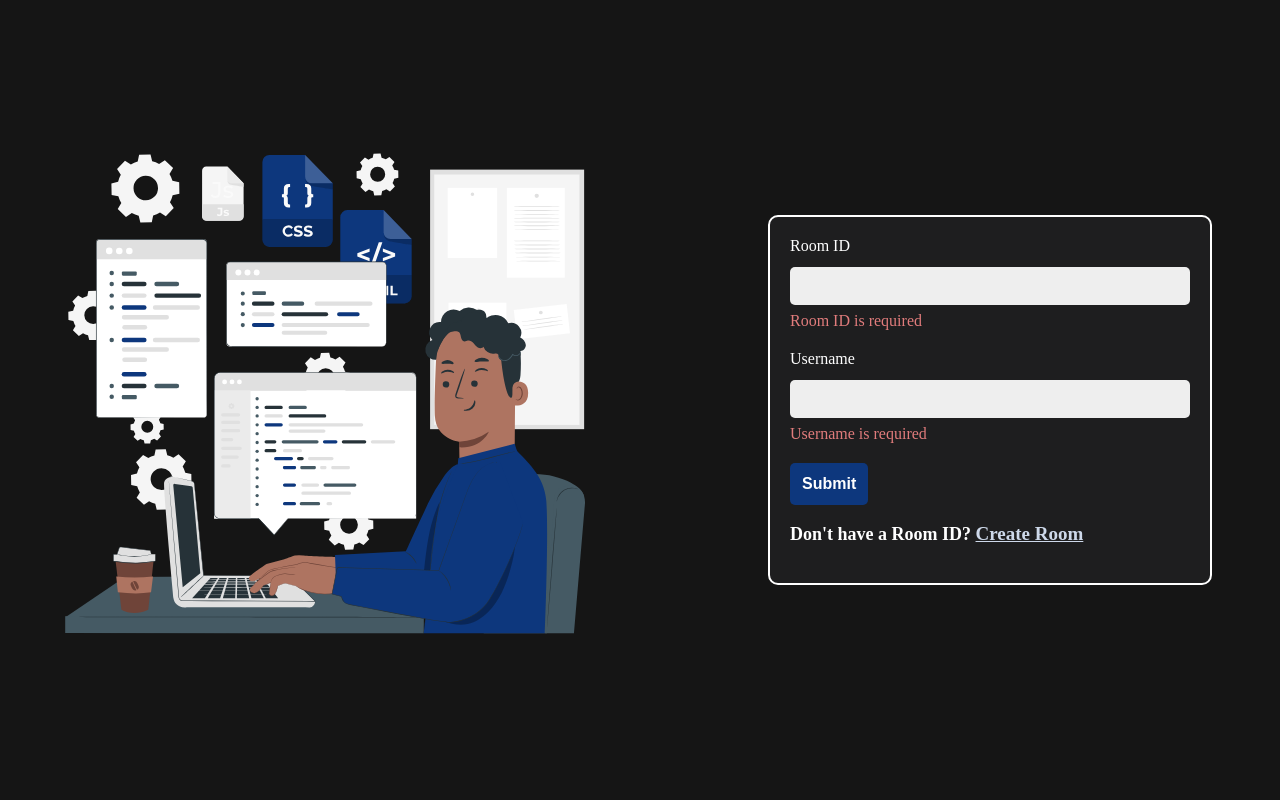
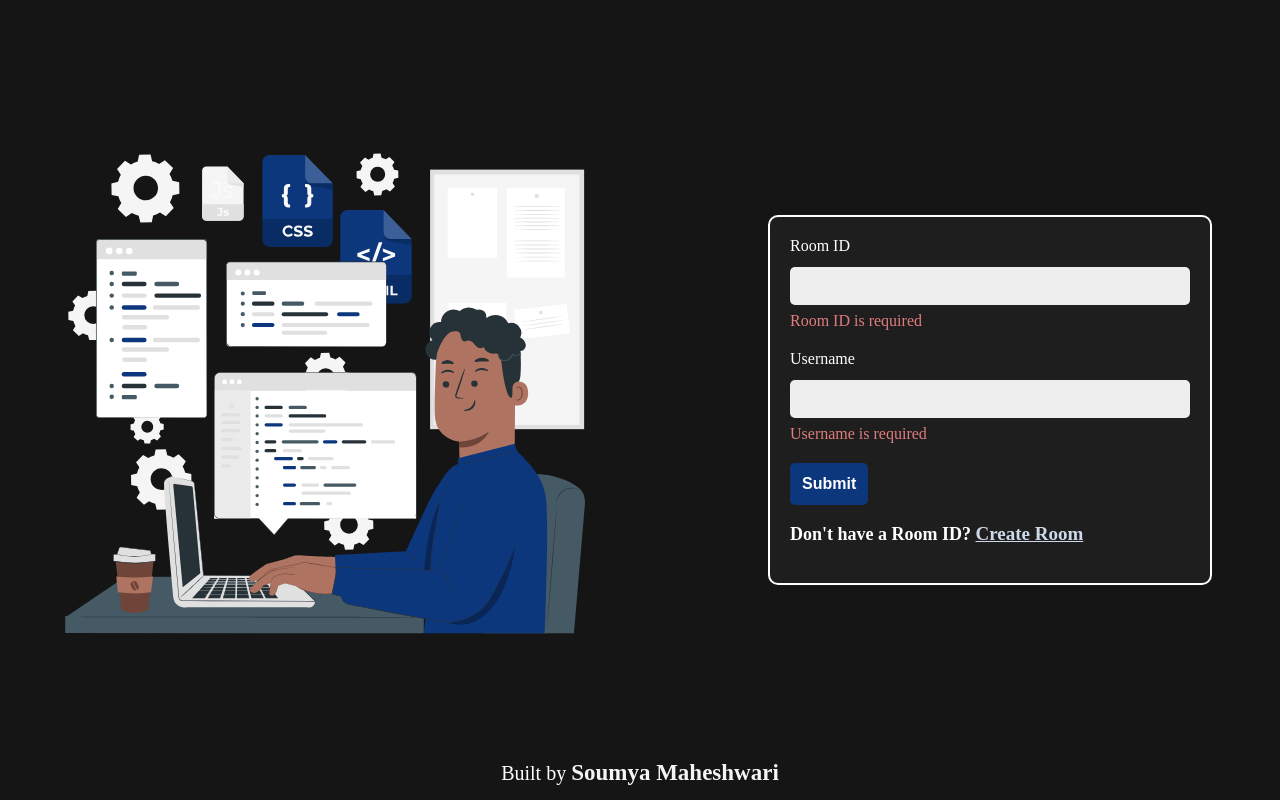
Before and after one commit to soumya-maheshwari/CollaboWrite, a React (Vite) app: page / in a window 1280 px wide. Built offline with nearby package versions, Linux system fonts and the light colour scheme; no server answers.

Commit message:
ADD:Footer

```diff
--- a/src/pages/Home.jsx
+++ b/src/pages/Home.jsx
@@ -41,6 +41,7 @@ const Home = () => {
       });
     }
   };
+
   return (
     <>
       <div className="home-container">
@@ -85,6 +86,29 @@ const Home = () => {
           </form>
         </div>
       </div>
+      <div
+        style={{
+          color: "white",
+          fontSize: "20px",
+          fontWeight: "500",
+          textAlign: "center",
+          marginTop: "-40px",
+        }}
+      >
+        Built by{" "}
+        <a
+          style={{
+            fontSize: "23px",
+            fontWeight: "800",
+            cursor: "pointer",
+            textDecoration: "none",
+            color: "whitesmoke",
+          }}
+          href="https://github.com/soumya-maheshwari"
+        >
+          Soumya Maheshwari
+        </a>
+      </div>
     </>
   );
 };
```
